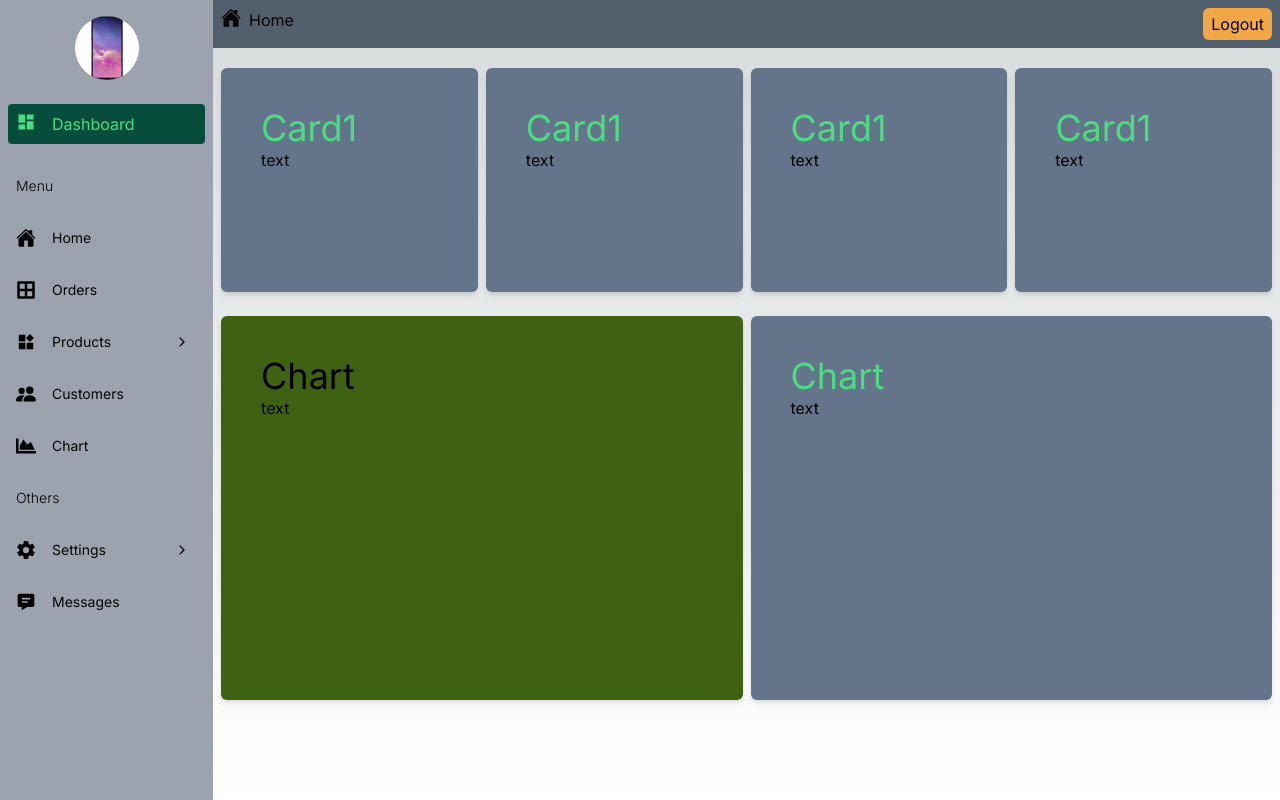
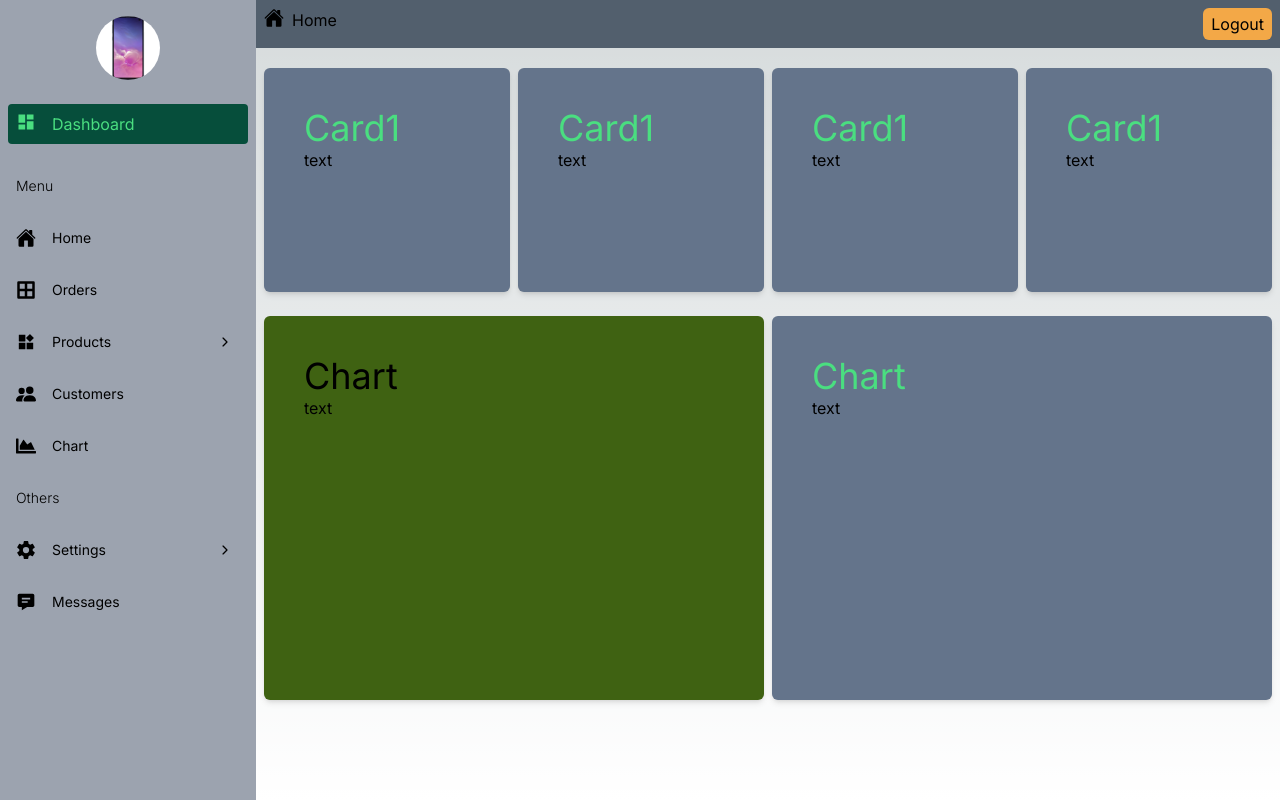
Before and after one commit to Akhil76/e-commerce-by-nextjs, a Next.js app: page /dashboard in a window 1280 px wide. Built offline with nearby package versions, Linux system fonts and the light colour scheme.

Commit message:
fixing Dashboardsidebar in small screen open close.

```diff
--- a/app/components/Navigation.js
+++ b/app/components/Navigation.js
@@ -1,12 +1,6 @@
 import Link from "next/link";
 
-const itemList =[
-  "Home",
-  "Product",
-  "About",
-  "Contact"
 
-]
 const menuItems =[
       {
         Id:"1",
@@ -24,9 +18,14 @@ const menuItems =[
         href:"/furnitures"
       },
       {
-        Id:"3",
-        label:"About",
-        href:"/about"
+        Id: "3",
+        label: "Furnitures",
+        href: "/furnitures",
+        submenu: [
+          { Id:"1",label: "Chairs", href: "/furnitures/chairs" },
+          { Id:"2",label: "Tables", href: "/furnitures/tables" }
+        ]
+
       },
     ]
 
@@ -39,7 +38,9 @@ export default function Navigation() {
               <Link
               href={item.href}
               className="mx-2 hover:border border border-transparent hover:border-white p-2"
-              >{item.label}</Link>
+              >
+                {item.label}
+              </Link>
             )
           })
         }
--- a/app/components/Sidebar.js
+++ b/app/components/Sidebar.js
@@ -3,12 +3,23 @@ import Link from 'next/link';
 import { MdDashboard } from "react-icons/md";
 
 
-export default function Sidebar({open}) {
+export default function Sidebar({open,handleDrawerOpen}) {
 
     return (
         <div
-        className={`${open ? "hidden" : "block"} sm:block h-screen flex-col overflow-y-hidden bg-gray-400`}
+        className={`${open? "hidden" : "block"} fixed left-0 top-0 z-[9999] sm:block sm:relative h-screen min-w-64 flex-col overflow-y-auto bg-gray-400`}
+        style={{
+            overflowY: 'scroll',
+            msOverflowStyle: 'none',
+            scrollbarWidth: 'none'
+          }}
         >
+            <div className="flex justify-end">
+                <button
+                className="mr-2 block sm:hidden"
+                onClick={handleDrawerOpen}
+                >x</button>
+            </div>
             <div className='p-2 m-2'>
                 <img class="mx-auto object-cover w-16 h-16 rounded-full" src="/samsung.jpg" alt="Product" />
             </div>
--- a/app/dashboard/layout.js
+++ b/app/dashboard/layout.js
@@ -18,6 +18,7 @@ export default function DashboardLayout({ children }) {
         {/* <!-- ===== Sidebar Start ===== --> */}
         <Sidebar
           open={open}
+          handleDrawerOpen={handleDrawerOpen}
         />
         {/* <!-- ===== Sidebar End ===== --> */}
 
```
